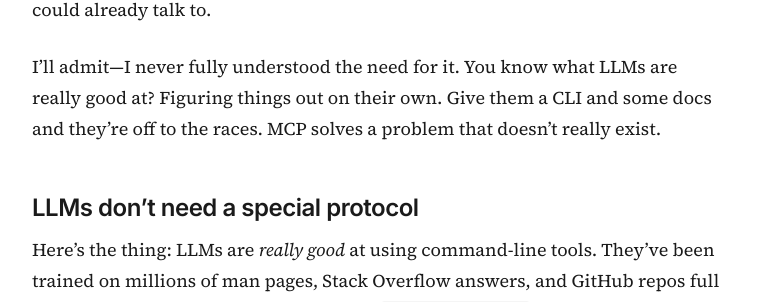
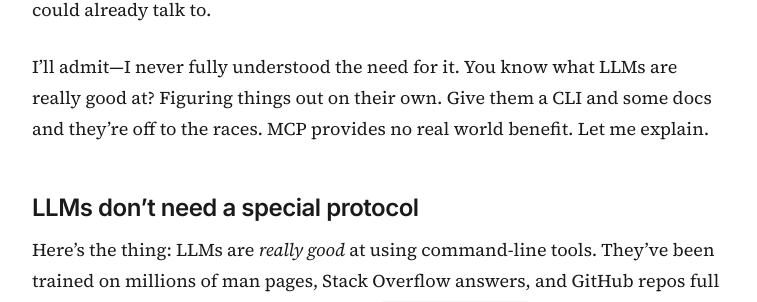
Before and after one commit to ejholmes/ejholmes.github.io, a Jekyll site: the page built from _posts/2026-02-28-mcp-is-dead-long-live-the-cli.md, in a window 1280 px wide and 900 px high, scrolled down 341 px. Shown: the part 206-508 px from the top of the window, without its empty margins (262-1019 px from the left). Built offline with Jekyll 4.4.1, drawn with Linux system fonts in a browser that asks for light colours.

Commit message:
Swap closing line in intro

```diff
--- a/_posts/2026-02-28-mcp-is-dead-long-live-the-cli.md
+++ b/_posts/2026-02-28-mcp-is-dead-long-live-the-cli.md
@@ -7,7 +7,7 @@ I'm going to make a bold claim; MCP is already in its death throes. We may not f
 
 When Anthropic announced the Model Context Protocol, the industry collectively lost its mind. Every company scrambled to ship MCP servers as proof they were "AI first." Massive resources poured into new endpoints, new wire formats, new authorization schemes—all so LLMs could talk to services they could already talk to.
 
-I'll admit—I never fully understood the need for it. You know what LLMs are really good at? Figuring things out on their own. Give them a CLI and some docs and they're off to the races. MCP solves a problem that doesn't really exist.
+I'll admit—I never fully understood the need for it. You know what LLMs are really good at? Figuring things out on their own. Give them a CLI and some docs and they're off to the races. MCP provides no real world benefit. Let me explain.
 
 ## LLMs don't need a special protocol
 
```
